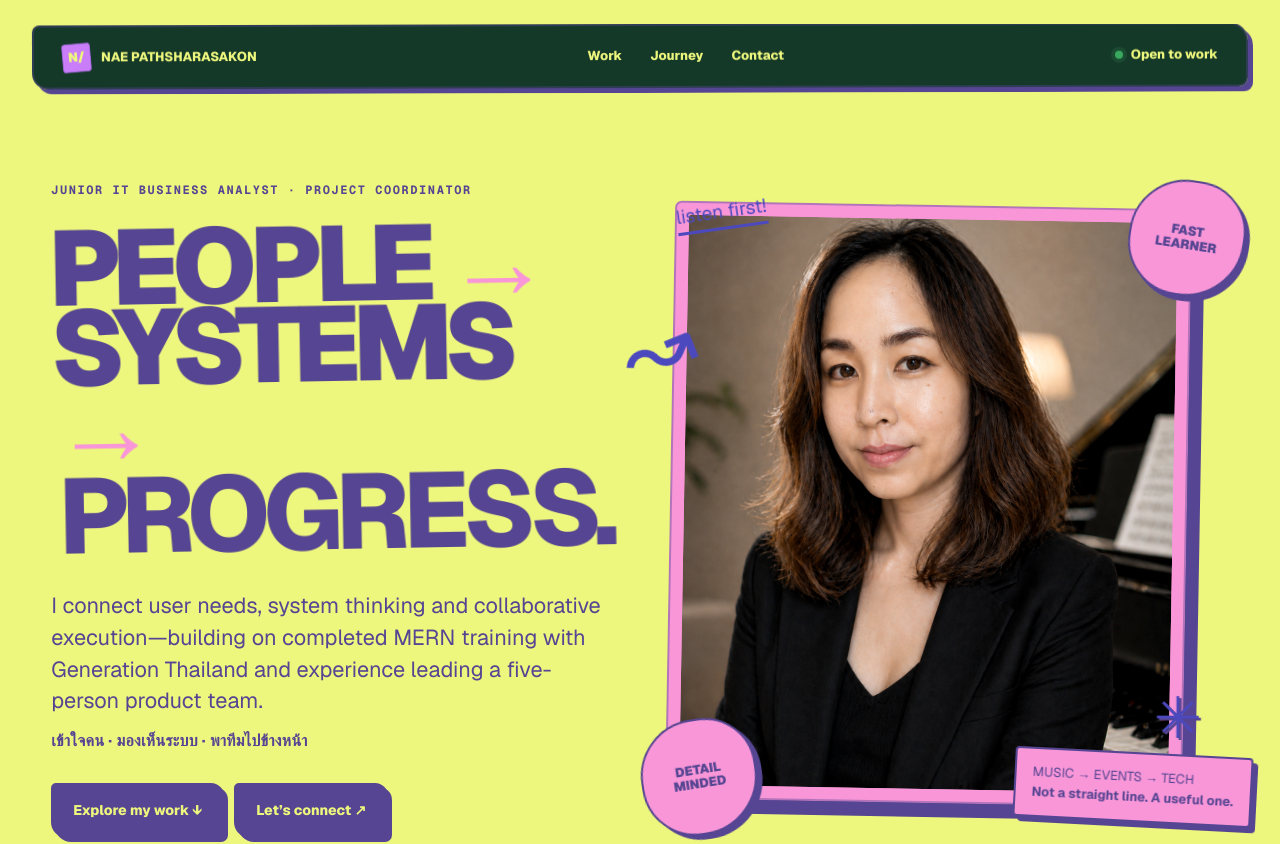
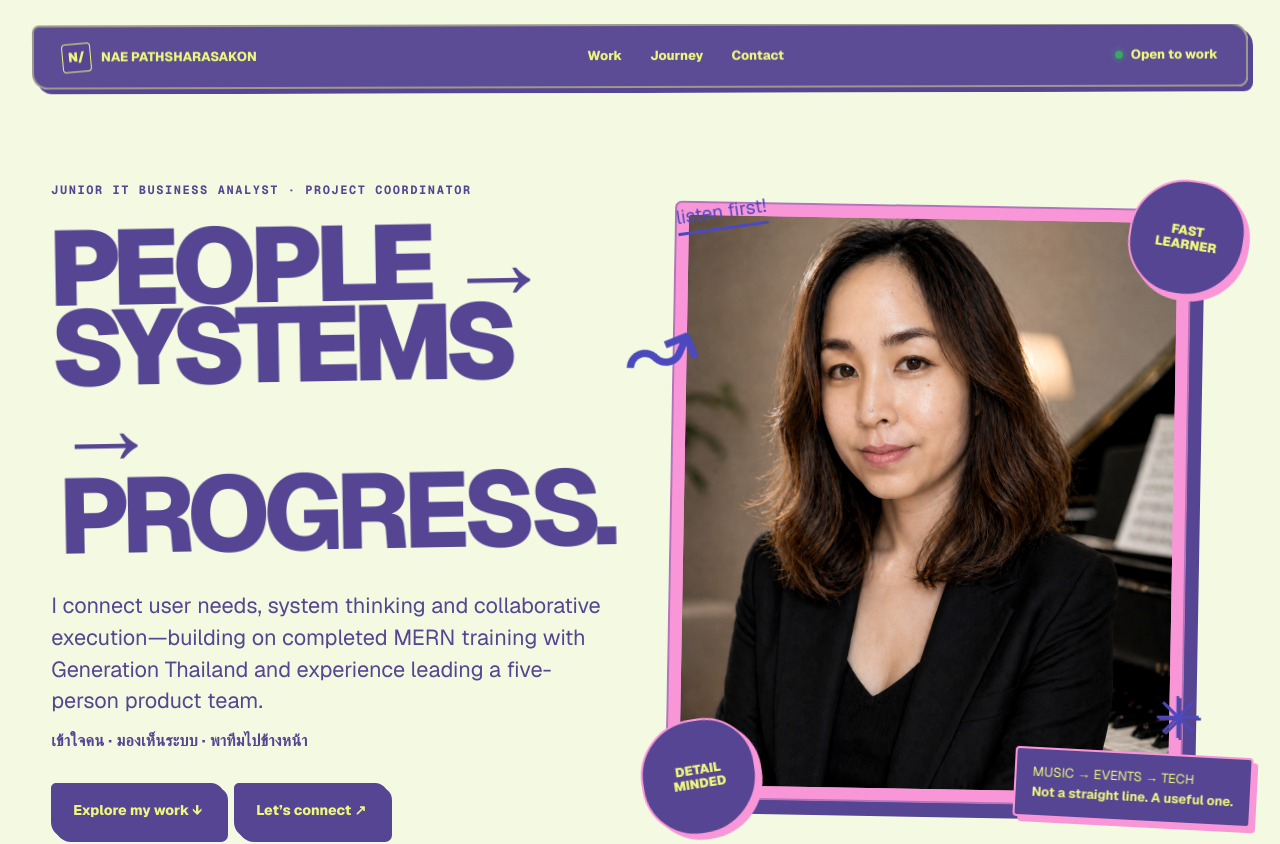
Before and after one commit to pathsharasakon-ws/nae-career-portfolio, a Next.js app: page / in a window 1280 px wide. Shown: the top 844 px of the page. Built offline with nearby package versions, Linux system fonts and the light colour scheme.

Commit message:
Update Site source

```diff
--- a/app/eyeballs-theme.css
+++ b/app/eyeballs-theme.css
@@ -151,11 +151,11 @@ body{background-image:none}
 @media(max-width:560px){.sketchBeliefs,.sketchMethod,.sketchProjects,.sketchCredentials{width:112px;right:10px;top:10px;opacity:.14}.illustratedCommunity{min-height:300px;padding:12px 12px 22px}.illustratedCommunity img{max-height:240px}.illustratedCommunity b{font-size:10px}.sketchJourney{width:210px;margin-top:24px}.kicker,.label,.caseIndex,.projectMeta,.senseStrip small,.folderTab,.folderNo,.coming,.timeline>article>span,.credentialGrid span,.toolRow b{font-size:11px}.feature h2 em,.storyBridge h2 em,.community h2 em,.journey h2 em,footer h2 em{box-shadow:inset 0 -.1em 0 rgba(142,141,242,.17)}}
 
 /* Forest portfolio system: two English typefaces, high contrast, readable scale */
-:root{--forest:#EDF67D;--forest-deep:#564592;--forest-mid:#724CF9;--forest-soft:#CA7DF9;--white:#EDF67D;--ink:#564592;--paper:#EDF67D;--cream:#CA7DF9;--muted:#564592;--line:rgba(86,69,146,.42);--pink:#F896D8}
+:root{--forest:#F3FAE1;--forest-deep:#564592;--forest-mid:#564592;--forest-soft:#F3FAE1;--white:#EDF67D;--ink:#564592;--paper:#F3FAE1;--cream:#F3FAE1;--muted:#564592;--line:rgba(86,69,146,.42);--lime:#EDF67D;--pink:#F896D8;--lavender:#CA7DF9;--violet:#724CF9}
 *,*::before,*::after{font-family:var(--font-geist-sans),Arial,sans-serif!important}
 .nav,.kicker,.label,.statusPill,.projectMeta,.caseIndex,.caseFacts,.methodSteps span,.systemFlow span,.outcomeList b,.folderTab,.folderNo,.coming,.timeline>article>span,.timeline h4,.credentialGrid span,.credentialGrid p,.toolRow b,.toolRow span,.footerBar,.contributors b,.proofActions,.senseStrip small{font-family:var(--font-geist-mono),monospace!important}
 body{background:var(--forest);color:var(--ink);font-size:16px;background-image:radial-gradient(rgba(86,69,146,.11) .7px,transparent .7px)}
-.nav{background:rgba(7,45,34,.94);color:var(--white);border-color:var(--line);font-size:13px}.wordmark b{background:var(--forest-soft);color:var(--white);border:1px solid var(--line)}
+.nav{background:rgba(86,69,146,.96);color:var(--white);border-color:rgba(237,246,125,.45);font-size:13px}.wordmark b{background:var(--forest-deep);color:var(--white);border:1px solid var(--white)}
 .hero,.senseStrip,.beliefs,.feature,.projectShelf,.journey,.skillsSpotlight{background:var(--forest);color:var(--ink)}
 .storyBridge,.method,.community{background:var(--forest-deep);color:var(--white)}
 .credentials,.outcomes,footer{background:var(--forest-mid);color:var(--white)}
@@ -164,18 +164,18 @@ body{background:var(--forest);color:var(--ink);font-size:16px;background-image:r
 .panel,.folder,.skillCards article,.lookbookArt,.communityVisual{box-shadow:8px 9px 0 var(--forest-deep);border-color:var(--line)}
 .lookbookArt,.imageFrame{background:var(--pink);border-color:var(--line)}
 .btn,.btn.dark,.btn.line,.statusPill,.toolRow span{background:var(--forest-deep);color:var(--white);border-color:var(--white)}
-.sticker,.stickerOne,.stickerTwo,.note{background:var(--pink);color:var(--ink);border-color:var(--ink);box-shadow:5px 5px 0 var(--forest-deep)}
+.sticker,.stickerOne,.stickerTwo,.note{background:var(--forest-deep);color:var(--white);border-color:var(--pink);box-shadow:5px 5px 0 var(--pink)}
 .ticker{background:var(--forest-deep);color:var(--white);border-block:1px solid var(--line)}
-.hero h1 span,.ticker b,.label:before,.methodSteps span,.timeline>article>span{color:var(--pink)}
+.hero h1 span,.timeline>article>span,.caseIndex{color:var(--ink)}.ticker b,.methodSteps span{color:var(--pink)}.label:before{background:var(--pink)}
 .hero h1 em,.feature h2 em,.storyBridge h2 em,.community h2 em,.journey h2 em,footer h2 em{background:transparent}
 .hero h1 em,.feature h2 em,.journey h2 em{color:var(--ink)}.storyBridge h2 em,.community h2 em,footer h2 em{color:var(--white)}
 .lead,.storyCopy p,.executive>div>p:last-child,.shelfHead>p:last-child,.journeyHeader>p:last-child,.timeline p,.timeline h4,.skillsIntro>p:last-child,.skillCards p{color:var(--ink)}
 .methodHead>p:last-child,.methodSteps p,.outcomeCopy>p:last-child,.communityCopy>p:not(.label),.community small{color:var(--white)}
-.projectShelf:before{color:rgba(255,255,255,.05)}
+.projectShelf:before{color:rgba(114,76,249,.09)}
 .caseFacts,.contributors,.contactRow,.footerBar,.credentialGrid,.timeline article,.methodSteps,.recommendGrid{border-color:var(--line)}
 .projectProof{background:var(--forest-mid);color:var(--white);border:1px solid var(--line)}
 .proofActions a,.contributors a{background:var(--forest-deep);color:var(--white);border:1px solid var(--line)}
-.musicCue{background:var(--forest-mid);color:var(--white);border-color:var(--line)}.musicCue button{background:var(--forest-deep)}.musicCue button>span,.musicCue button>span:nth-child(even){background:var(--forest-soft);color:var(--white)}.musicCue button>span:after{background:var(--forest-deep)}.musicHint b{color:var(--white)}
+.musicCue{background:var(--forest-mid);color:var(--white);border-color:rgba(237,246,125,.45)}.musicCue button{background:var(--forest-deep)}.musicCue button>span,.musicCue button>span:nth-child(even){background:var(--forest-soft);color:var(--ink)}.musicCue button>span:after{background:var(--forest-deep)}.musicHint b{color:var(--white)}.storyBridge i{background:var(--forest-deep);color:var(--white)}
 .kicker,.label,.caseIndex,.projectMeta,.statusPill,.senseStrip small,.folderTab,.folderNo,.coming,.timeline>article>span,.credentialGrid span,.credentialGrid p,.toolRow b,.toolRow span,.contributors b,.footerBar{font-size:12px!important;line-height:1.45}
 .nav,.proofActions,.caseFacts,.timeline h4,.tags span{font-size:13px!important;line-height:1.45}
 small,.community small,.systemFlow small{font-size:14px;line-height:1.5}.methodSteps p,.skillCards p,.folder li{font-size:16px;line-height:1.65}
```
Also changed, not shown: 1 other file (tests, documents, lock files or other folders).
